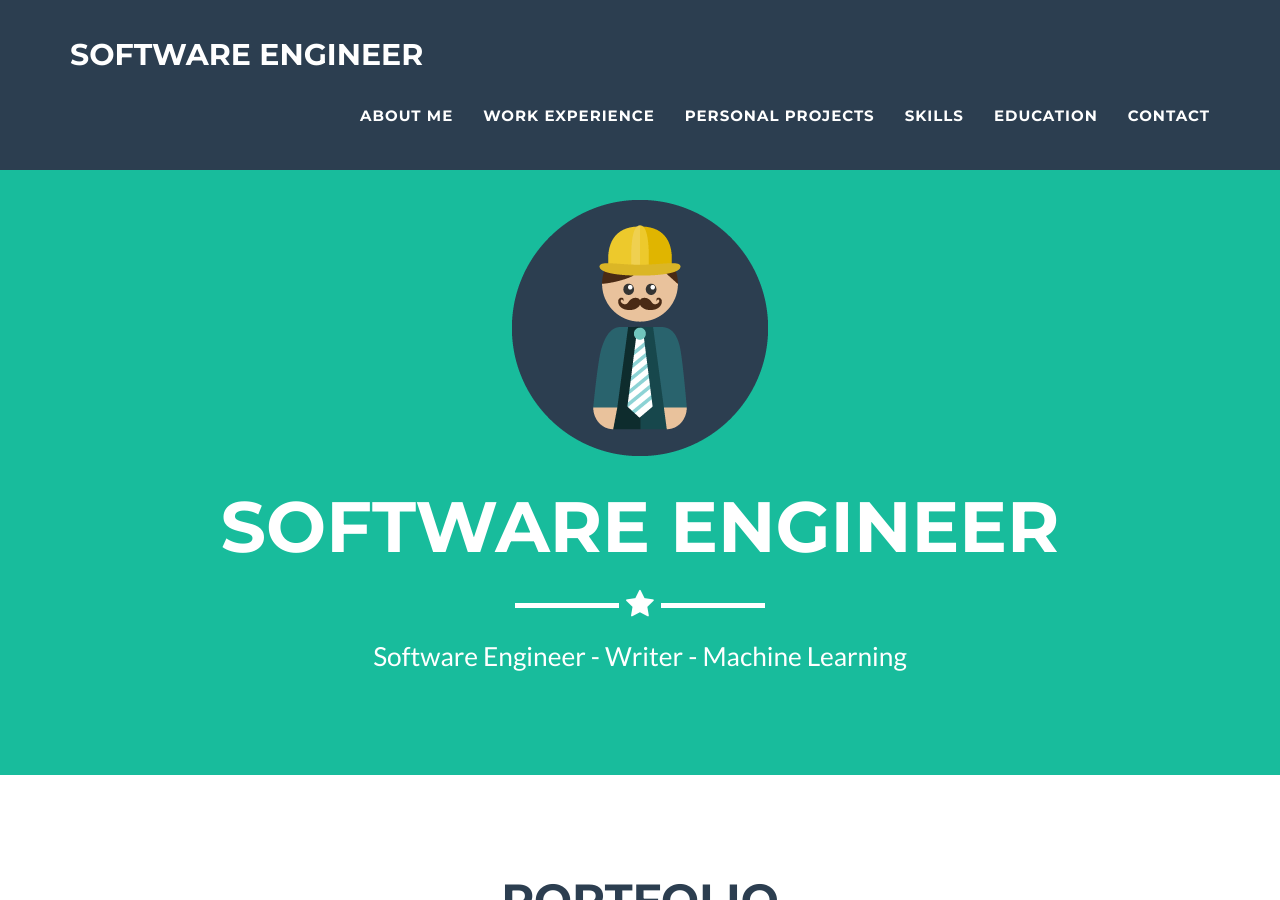
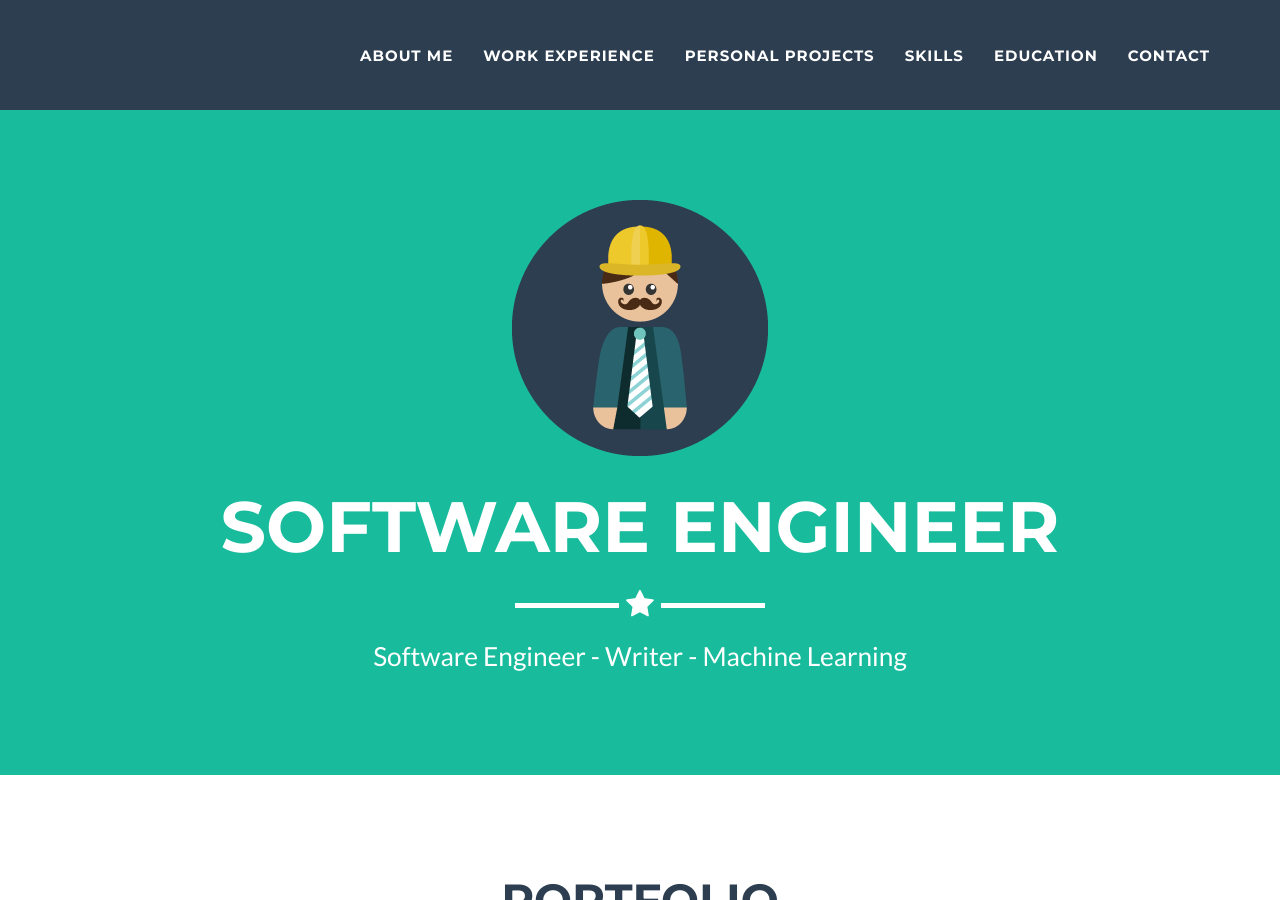
Before and after one commit to rohitsriram/rohitsriram.github.io, a Jekyll site: the page built from index.html, in a window 1280 px wide and 900 px high. Built offline with Jekyll 4.4.1, drawn with Linux system fonts in a browser that asks for light colours.

Commit message:
Tried to remove header

```diff
--- a/_includes/nav.html
+++ b/_includes/nav.html
@@ -12,7 +12,7 @@
                     <span class="icon-bar"></span>
                     <span class="icon-bar"></span>
                 </button>
-                <a class="navbar-brand" href="#page-top">{{ site.title }}</a>
+
             </div>
 
             <!-- Collect the nav links, forms, and other content for toggling -->
```
